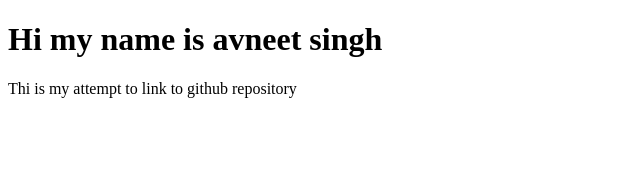
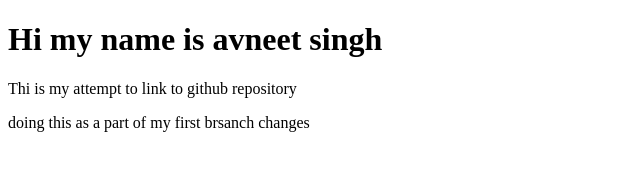
Before and after one commit to HimAgain12/testing-repo, a plain HTML site: page index.html in a window 1280 px wide. Shown: the whole page, without its empty margins (0-640 px from the left). Drawn offline with Linux system fonts and the light colour scheme.

Commit message:
feat-added in branch

```diff
--- a/index.html
+++ b/index.html
@@ -9,6 +9,7 @@
 <body>
     <h1>Hi my name is avneet singh</h1>
     <p>Thi is my attempt to link to github repository</p>
+    <p>doing this as a part of my first brsanch changes</p>
 
 </body>
 </html>
```
